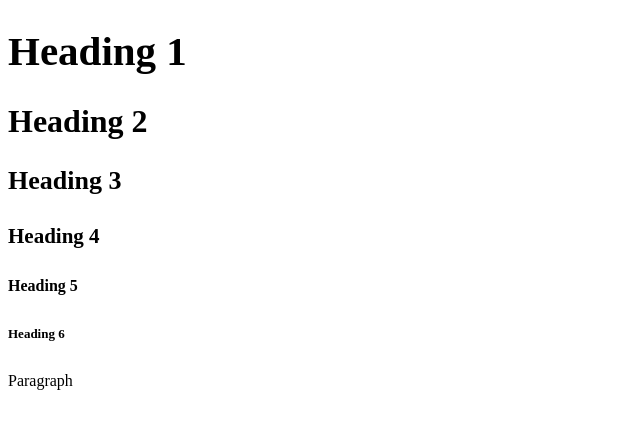
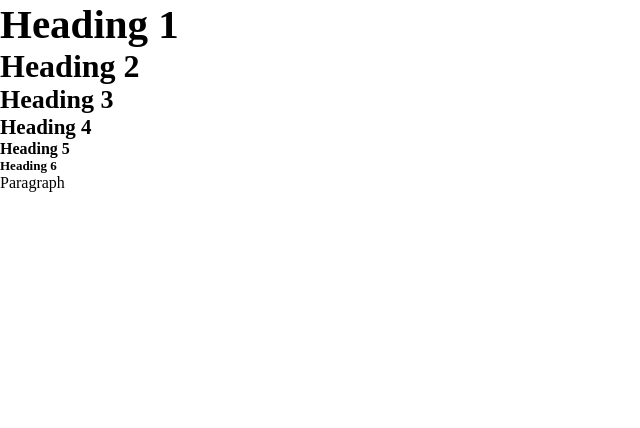
Before and after one commit to thomasgohard/web-typography, a website: page index.html in a window 1280 px wide. Shown: the whole page, without its empty margins (0-640 px from the left). Drawn offline with nearby package versions, Linux system fonts and the light colour scheme; files that its build step writes are made by us from their sources.

Commit message:
Temporarily override the margins and paddings on all elements.

```diff
--- a/typography.scss
+++ b/typography.scss
@@ -69,3 +69,10 @@ h5 {
 h6 {
 	font-size: $font-size-sm;
 }
+
+// Temporary override
+// @todo Remove when margins and paddings have been determined
+* {
+	margin: 0;
+	padding: 0;
+}
```
